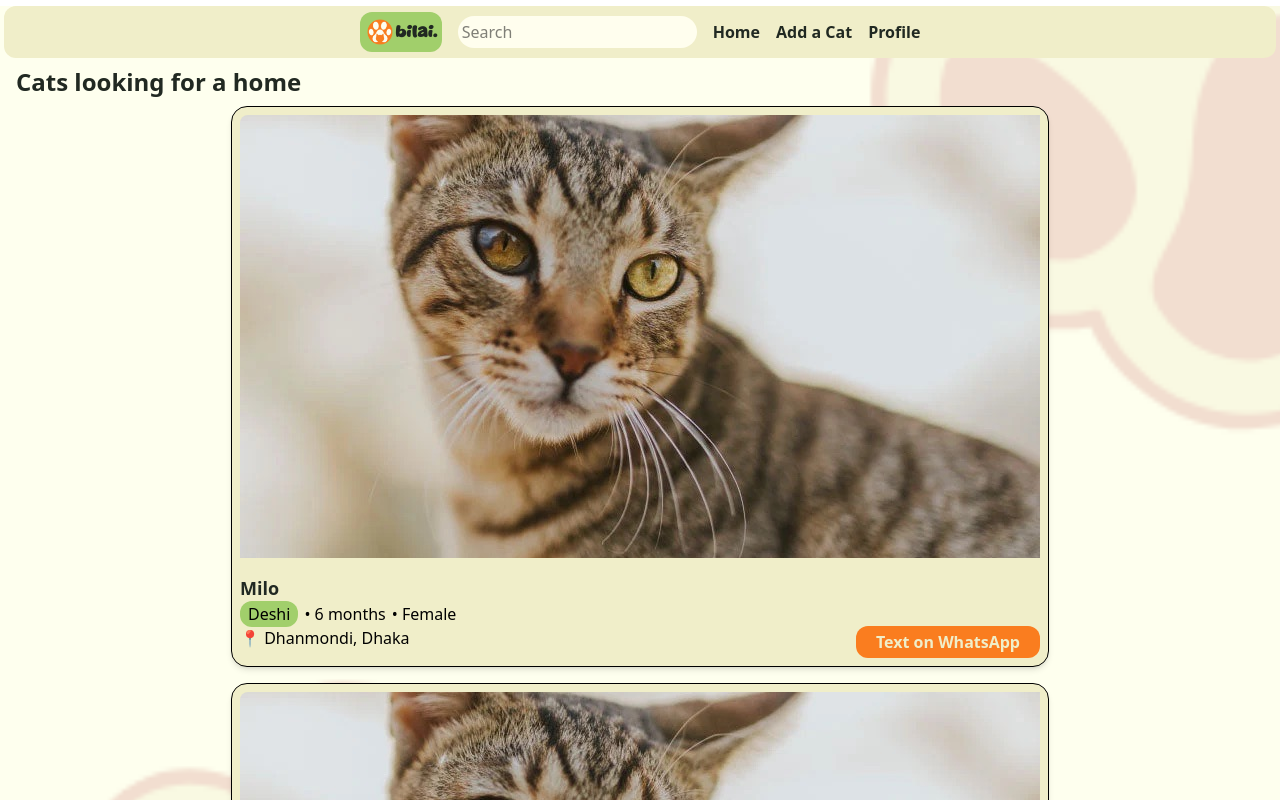
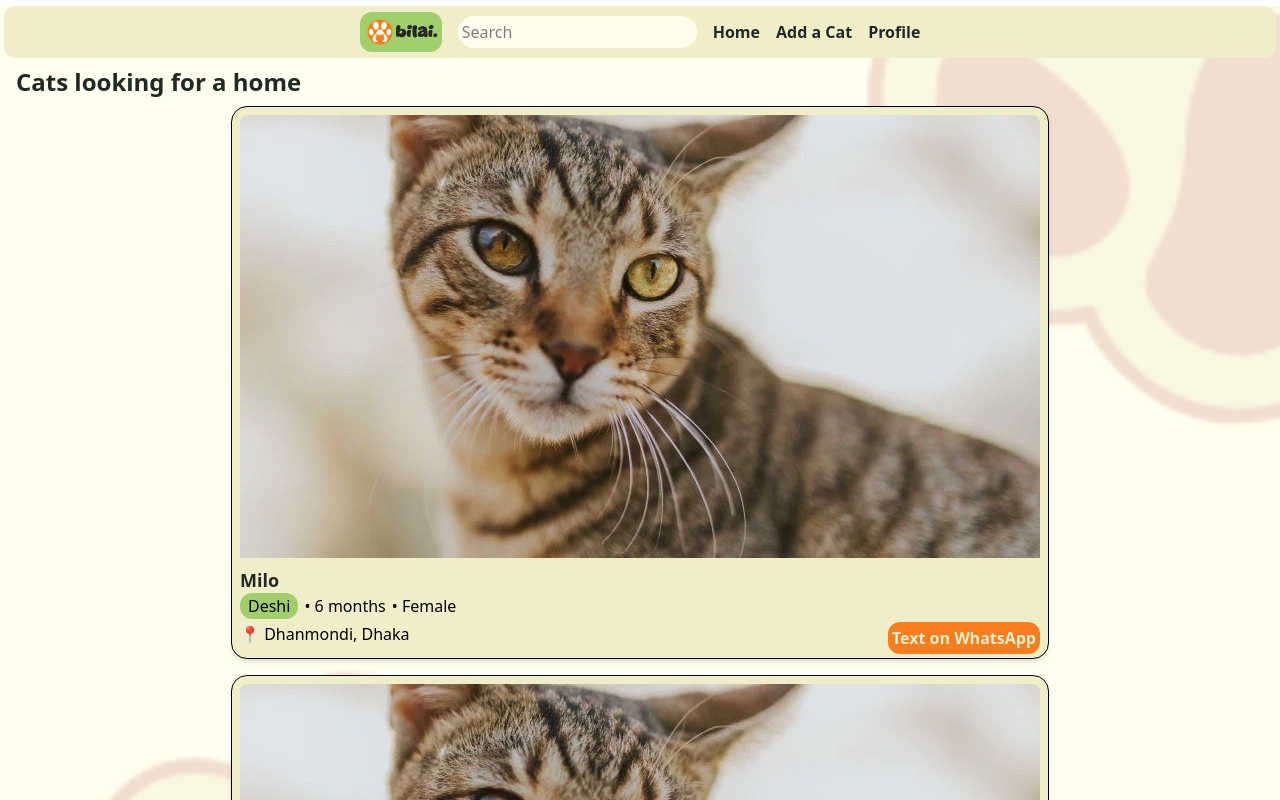
Before and after one commit to jahinhossain8573/bilai, a Next.js app: page / in a window 1280 px wide. Shown: the top 800 px of the page. Built offline with nearby package versions, Linux system fonts and the light colour scheme.

Commit message:
Made minor adjustments to the cards

```diff
--- a/app/components/card.tsx
+++ b/app/components/card.tsx
@@ -9,15 +9,15 @@ export default function Card() {
         width={300}
         height={200}
         alt=""
-        className="rounded-tl-2xl object-cover w-full p-2 aspect-video"
+        className="rounded-t-2xl object-cover w-full p-2 aspect-video"
       />
       {/* Cat Image */}
 
-      <div className="p-2">
+      <div className="px-2">
         {/* Text inside the card */}
-        <h2 className="text-lg font-bold text-[#212922]">Milo</h2>{" "}
+        <h2 className=" text-lg font-bold text-[#212922]">Milo</h2>{" "}
         {/* Line 1 — Cat Name */}
-        <ul className="flex gap-1.5">
+        <ul className="flex gap-1.5 ">
           {" "}
           {/* Line 2 — Breed, Age, Gender */}
           <li>
@@ -36,9 +36,9 @@ export default function Card() {
         <div>
           {" "}
           {/* Line 3 — Location + WhatsApp */}
-          <div className="flex justify-between">
+          <div className="flex justify-between py-1">
             <span>📍 Dhanmondi, Dhaka</span>
-            <button className="bg-[#FA7D1F] rounded-xl px-5 py-1 text-[#f0eec9] font-poppins font-bold hover:bg-[#FA7D1F]/80">
+            <button className="bg-[#FA7D1F] rounded-xl px-1 py-1 text-[#f0eec9] font-poppins font-bold hover:bg-[#FA7D1F]/80">
               Text on WhatsApp
             </button>
           </div>
```
